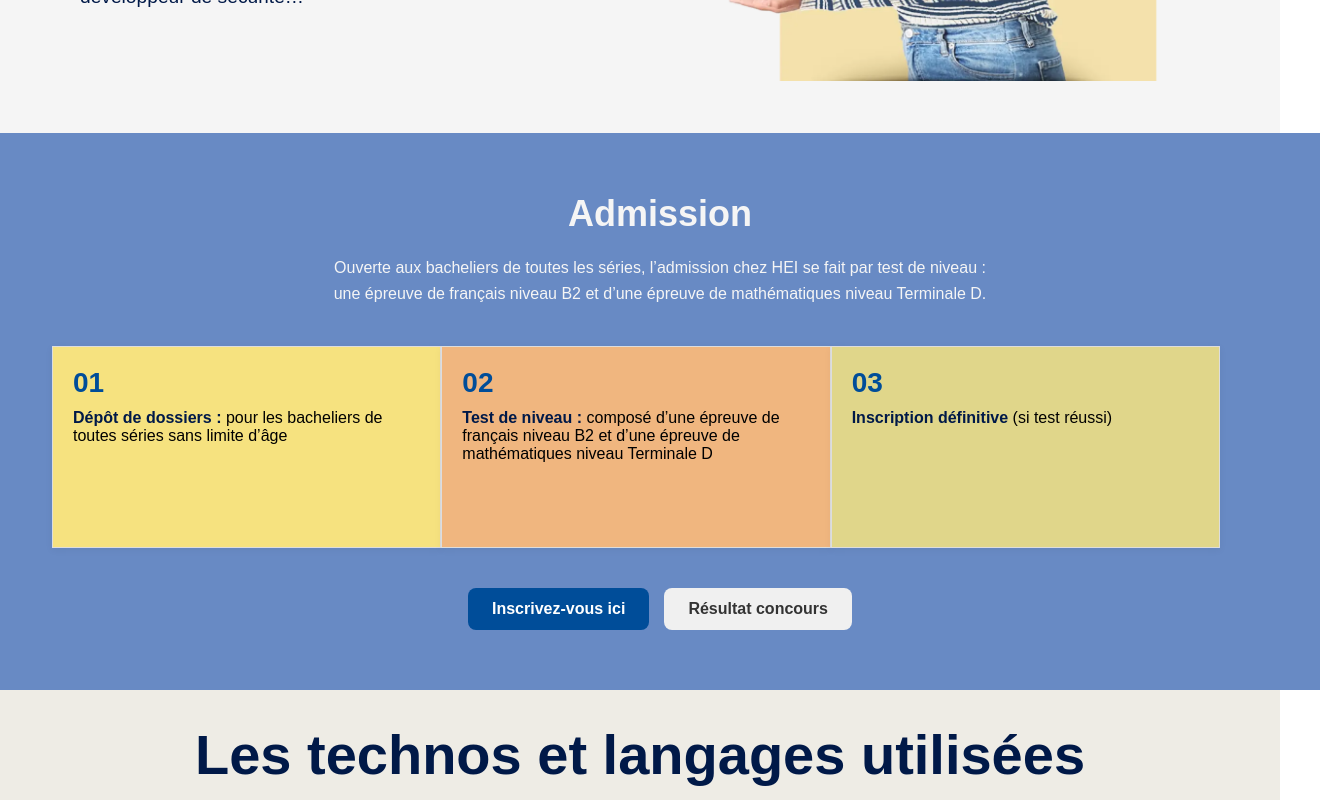
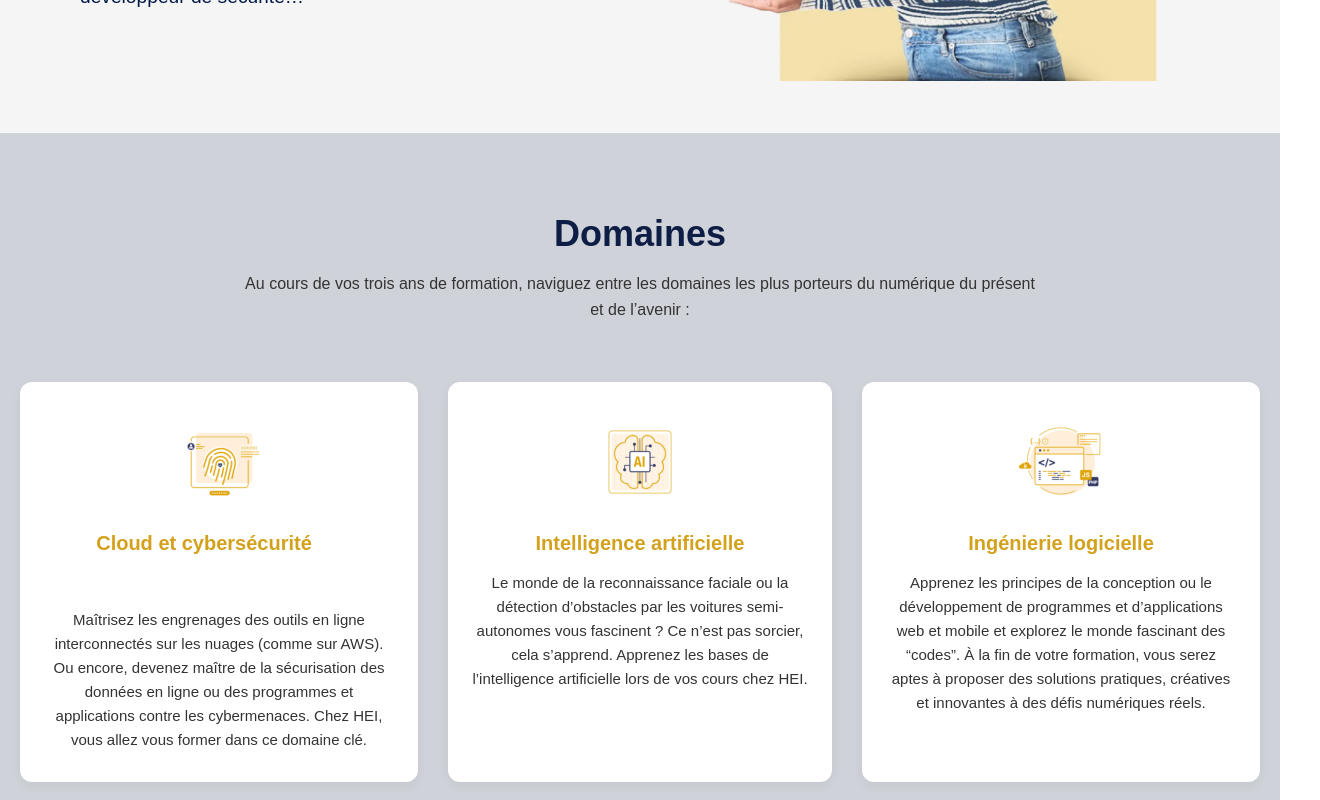
Before and after one commit to Bradon614/HEI_page, a React (Vite) app: page / in a window 1280 px wide. Shown: the part 2980-3780 px from the top of the page, 1320 px wide, since content can reach past the window. Built offline with nearby package versions, Linux system fonts and the light colour scheme.

Commit message:
Ajout du section domaine

```diff
--- a/src/App.jsx
+++ b/src/App.jsx
@@ -7,6 +7,7 @@ import Admission from './components/admission';
 import Techno from './components/techno';
 import './App.css'
 import '@fortawesome/fontawesome-free/css/all.min.css';
+import Domaines from './components/domaine';
 
 
 function App() {
@@ -18,6 +19,7 @@ function App() {
       <About/>
       <Team/>
       <Deboche/>
+      <Domaines/>
       <Admission/>
       <Techno/>
     </>
--- /dev/null
+++ b/src/components/domaine.jsx
@@ -0,0 +1,49 @@
+export default function Domaines() {
+  return (
+    <div className="domaines-container">
+      <div className="domaines-header">
+        <h2>Domaines</h2>
+        <p>
+          Au cours de vos trois ans de formation, naviguez entre les domaines
+          les plus porteurs du numérique du présent et de l’avenir :
+        </p>
+      </div>
+
+      <div className="domaines-grid">
+        <div className="domaine-card">
+          <div className="domaine-img">{ <img src="src/image/Cloud-et-cybersecurite_Plan-de-travail-1-100x100.png" alt="cloud" />}</div>
+          <h3 className="title blue">Cloud et cybersécurité</h3>
+          <p>
+            Maîtrisez les engrenages des outils en ligne interconnectés sur les
+            nuages (comme sur AWS). Ou encore, devenez maître de la sécurisation
+            des données en ligne ou des programmes et applications contre les
+            cybermenaces. Chez HEI, vous allez vous former dans ce domaine clé.
+          </p>
+        </div>
+
+        <div className="domaine-card">
+          <div className="domaine-img">{<img src="src/image/Intelligence-artificielle_Plan-de-travail-1-100x100.png" alt="AI" />}</div>
+          <h3 className="title gold">Intelligence artificielle</h3>
+          <p>
+            Le monde de la reconnaissance faciale ou la détection d’obstacles
+            par les voitures semi-autonomes vous fascinent ? Ce n’est pas
+            sorcier, cela s’apprend. Apprenez les bases de l’intelligence
+            artificielle lors de vos cours chez HEI.
+          </p>
+        </div>
+
+        <div className="domaine-card">
+          <div className="domaine-img">{<img src="src/image/Ingenierie-logicielle_Plan-de-travail-1-1-100x100.png" alt="dev" />}</div>
+          <h3 className="title orange">Ingénierie logicielle</h3>
+          <p>
+            Apprenez les principes de la conception ou le développement de
+            programmes et d’applications web et mobile et explorez le monde
+            fascinant des “codes”. À la fin de votre formation, vous serez aptes
+            à proposer des solutions pratiques, créatives et innovantes à des
+            défis numériques réels.
+          </p>
+        </div>
+      </div>
+    </div>
+  );
+}
--- a/src/index.css
+++ b/src/index.css
@@ -216,9 +216,89 @@ li{
   font-size: 1.2rem;
 }
 
+/* Section Domaines */
+.domaines-container {
+  padding: 80px 20px;
+  background-color: #cfd2d8;
+  font-family: 'Inter', sans-serif;
+  color: #1a1a1a;
+}
+
+.domaines-header {
+  text-align: center;
+  max-width: 800px;
+  margin: 0 auto 60px auto;
+}
+
+.domaines-header h2 {
+  font-size: 36px;
+  color: #0e1d45;
+  margin-bottom: 16px;
+}
+
+.domaines-header p {
+  font-size: 16px;
+  color: #333;
+  line-height: 1.6;
+}
+
+.domaines-grid {
+  display: flex;
+  flex-direction: column;
+  gap: 30px;
+}
+
+@media (min-width: 900px) {
+  .domaines-grid {
+    flex-direction: row;
+    justify-content: center;
+  }
+}
+
+.domaine-card {
+  background-color: #ffffff;
+  border-radius: 12px;
+  padding: 30px 24px;
+  box-shadow: 0 4px 12px rgba(0, 0, 0, 0.05);
+  max-width: 350px;
+  margin: 0 auto;
+  text-align: center;
+}
+
+.domaine-img {
+  height: 100px;
+  margin-bottom: 20px;
+  background-color: transparent;
+  border-radius: 12px;
+}
+
+.domaine-card h3 {
+  font-size: 20px;
+  margin-bottom: 16px;
+}
+
+.title.blue {
+  color: #d4a11d;
+  background-color: transparent;
+}
+
+.title.gold {
+  color: #d4a11d;
+}
+
+.title.orange {
+  color: #d4a11d;
+}
+
+.domaine-card p {
+  font-size: 15px;
+  color: #333;
+  line-height: 1.6;
+}
+
+
 /* Section admission */
 .admission-container {
-  width: 100%;
   margin: 0 auto;
   padding: 60px 20px;
   background-color: #688ac4;
@@ -259,7 +339,7 @@ li{
 .step-box {
   height: 10rem;
   flex: 1;
-  border: 1px solid #ddd;
+  border: none;
   padding: 20px;
   box-shadow: 0 2px 8px rgba(0, 0, 0, 0.05);
   transition: box-shadow 0.3s ease;
```
